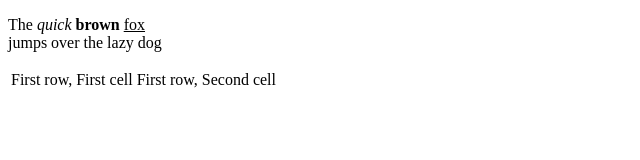
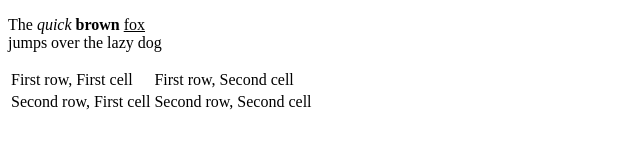
Before and after one commit to TheBryanSmith/first-Html-Webpage, a plain HTML site: page index.html in a window 1280 px wide. Shown: the whole page, without its empty margins (0-640 px from the left). Drawn offline with Linux system fonts and the light colour scheme.

Commit message:
Added another row and cell

```diff
--- a/index.html
+++ b/index.html
@@ -12,6 +12,11 @@
             <td>First row, First cell</td>
             <td>First row, Second cell</td>
         </tr>
+
+        <tr>
+            <td>Second row, First cell</td>
+            <td>Second row, Second cell</td>
+        </tr>
     </table>
 
 </body>
```
